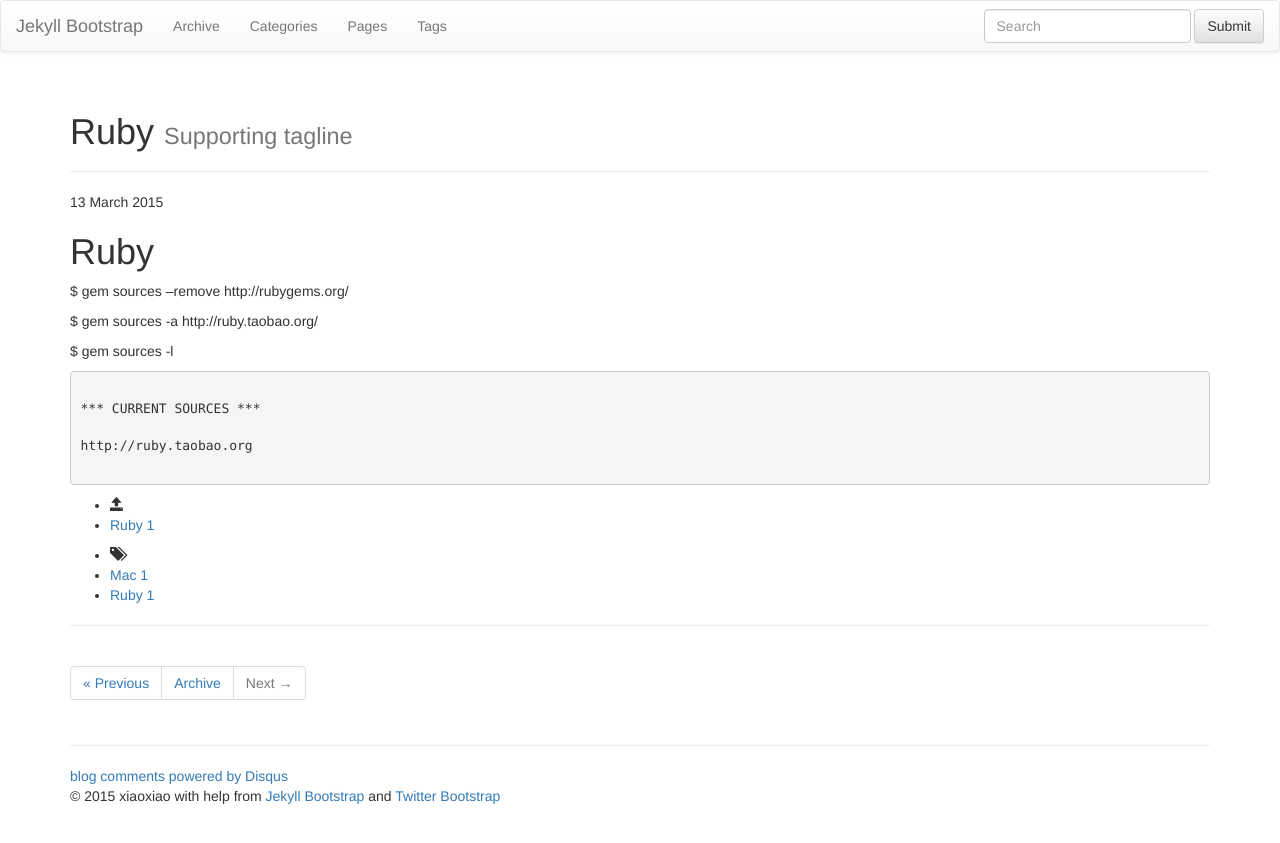
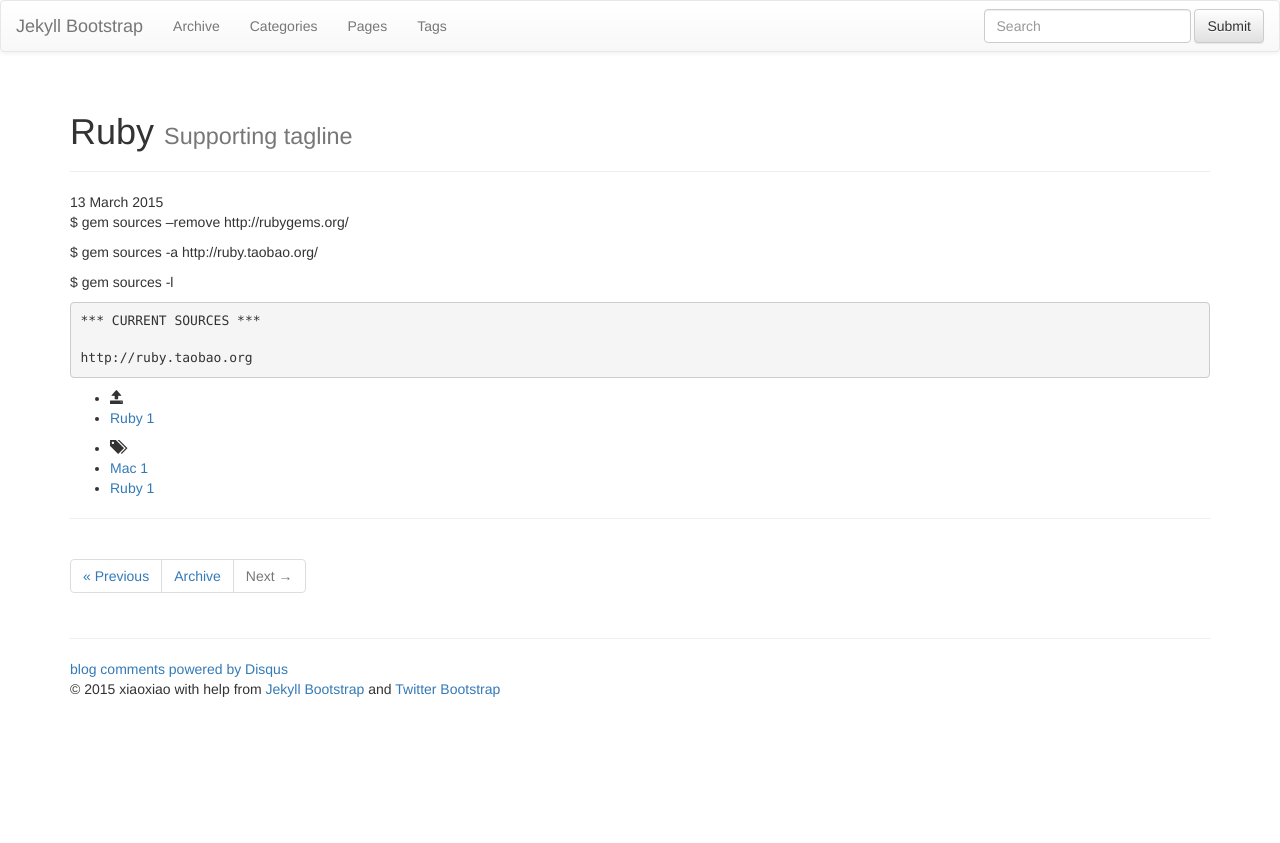
Before and after one commit to plusjade/jekyll-bootstrap, a Jekyll site: the page built from _posts/core-samples/2015-03-13-Ruby.md, in a window 1280 px wide. Shown: the top 843 px of the page. Built offline with Jekyll 4.4.1, drawn with Linux system fonts in a browser that asks for light colours; nearby versions of some CDN libraries; library files that are not in the unit come from our copies; comment, search, counter and statistics services are not loaded.

Commit message:
Update 2015-03-13-Ruby.md

````diff
--- a/_posts/core-samples/2015-03-13-Ruby.md
+++ b/_posts/core-samples/2015-03-13-Ruby.md
@@ -4,18 +4,14 @@ category : Ruby
 tagline: "Supporting tagline"
 tags : [Mac,Ruby]
 ---
-#Ruby
-
 $ gem sources --remove http://rubygems.org/
 
 $ gem sources -a http://ruby.taobao.org/
 
 $ gem sources -l
 
-```
-
+```c
 *** CURRENT SOURCES ***
 
 http://ruby.taobao.org
-
 ```
````
